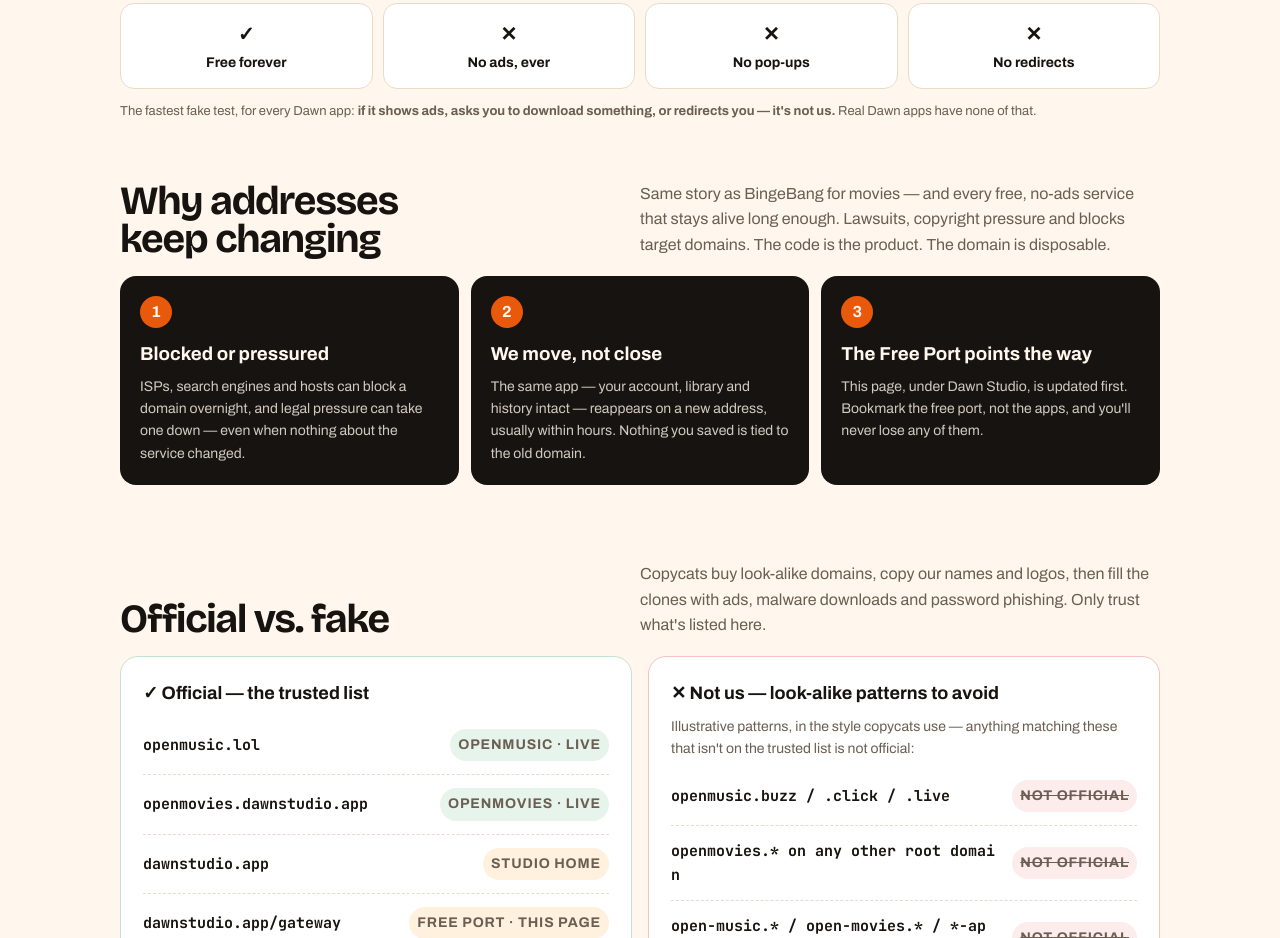
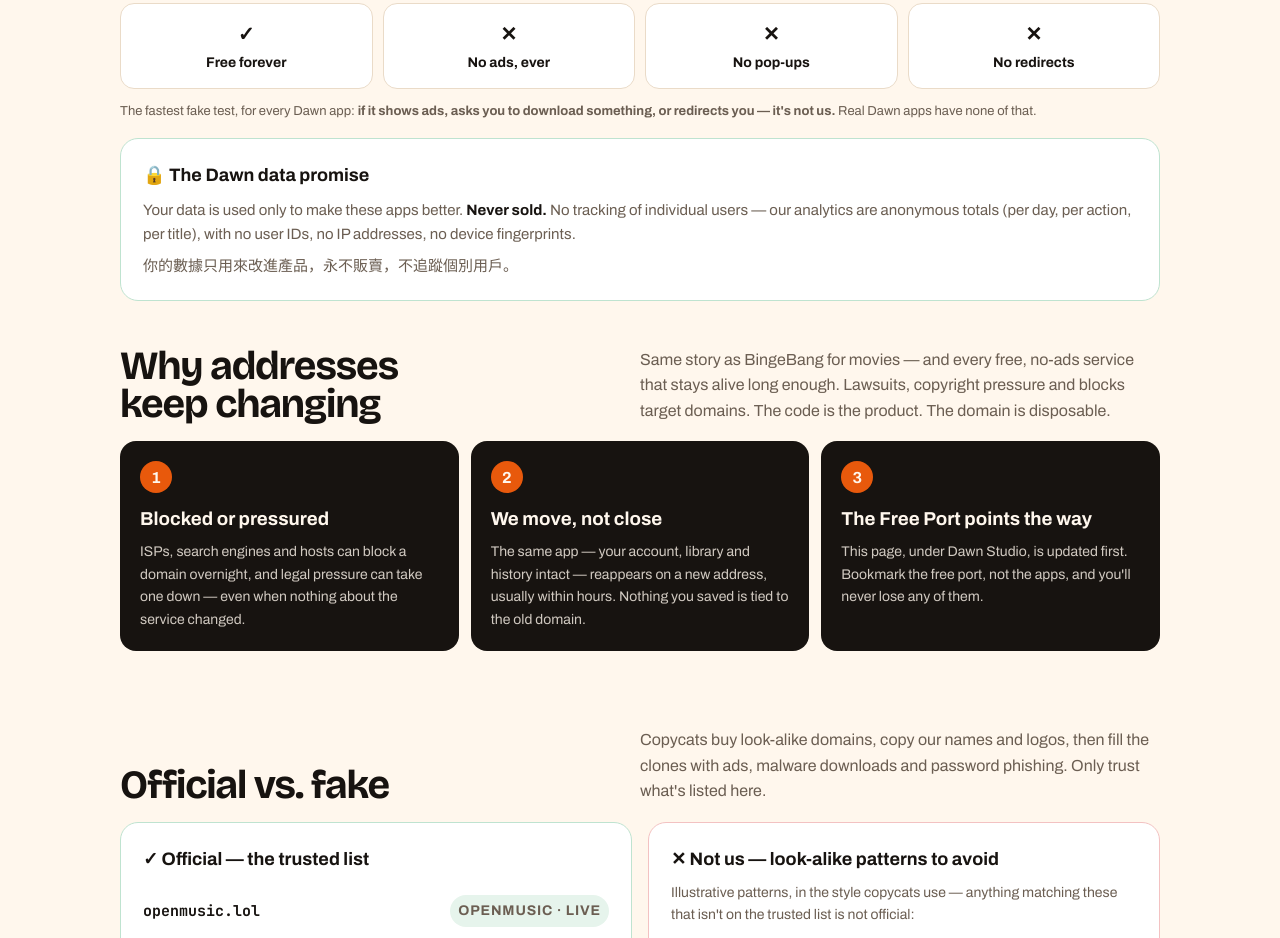
Before and after one commit to hectorchanht/dawn-studio, a plain HTML site: page gateway.html in a window 1280 px wide. Shown: the part 1529-2467 px from the top of the page. Drawn offline with nearby package versions, Linux system fonts and the light colour scheme.

Commit message:
Free Port: add the Dawn data promise declaration
Public data-doctrine declaration on the All Apps tab, per Hector
2026-11-18: data used only to improve the apps, never sold, no
individual tracking — anonymous totals only (per day / action /
title), no user IDs, no IPs, no device fingerprints. 繁中 line
included. Deployed in Pages deployment 88e9abb3, zone purged,
live-verified.

```diff
--- a/gateway.html
+++ b/gateway.html
@@ -260,6 +260,12 @@ footer .wrap{display:flex;justify-content:space-between;gap:16px;flex-wrap:wrap}
           <div><span>✕</span>No redirects</div>
         </div>
         <p class="note">The fastest fake test, for every Dawn app: <strong>if it shows ads, asks you to download something, or redirects you — it's not us.</strong> Real Dawn apps have none of that.</p>
+
+        <div class="card" style="margin-top:16px;border-color:#BFE3D0">
+          <h3>🔒 The Dawn data promise</h3>
+          <p>Your data is used only to make these apps better. <strong style="color:var(--ink)">Never sold.</strong> No tracking of individual users — our analytics are anonymous totals (per day, per action, per title), with no user IDs, no IP addresses, no device fingerprints.</p>
+          <p style="margin-top:8px">你的數據只用來改進產品，永不販賣，不追蹤個別用戶。</p>
+        </div>
       </div>
 
       <!-- PANEL: OPENMUSIC -->
```
